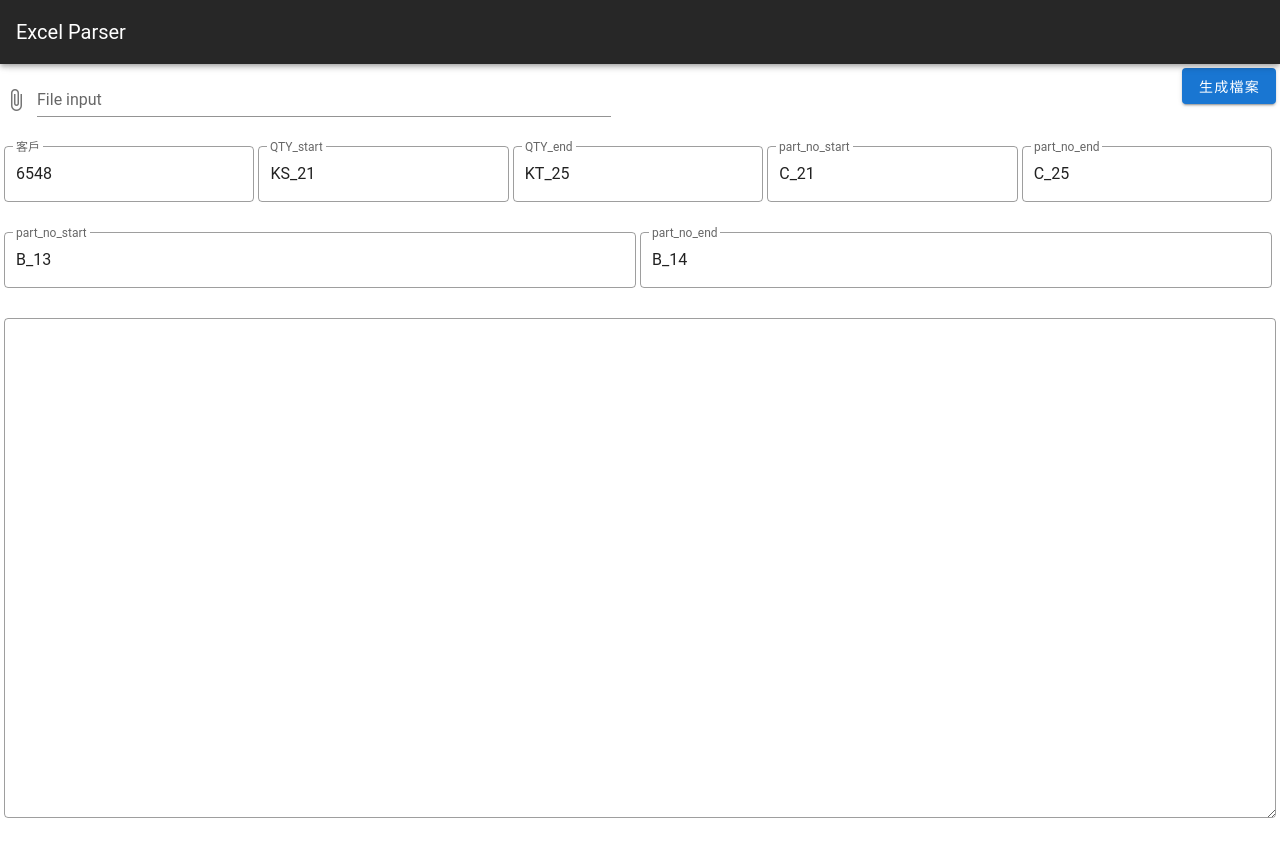
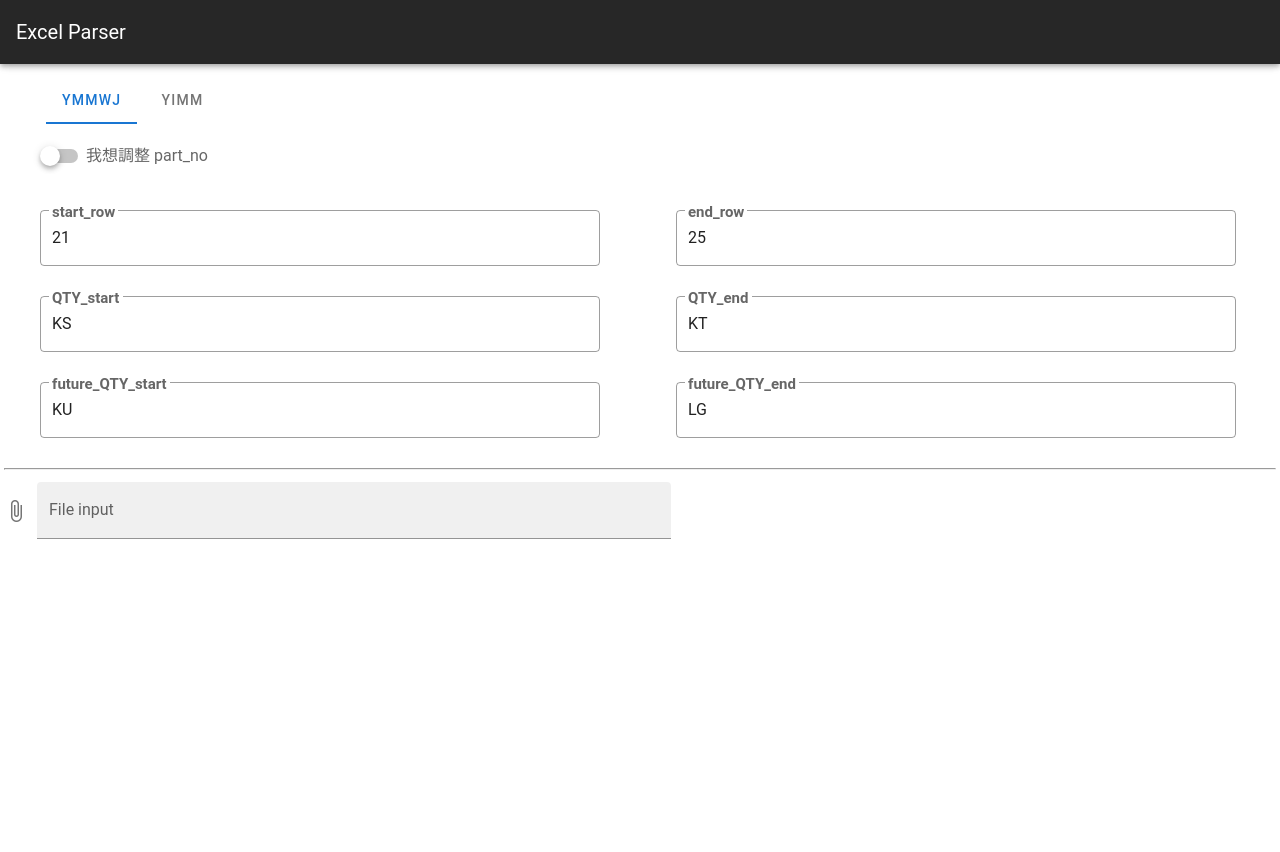
Before and after one commit to jimmylee850328/vue-tricks, a Vue app in the folder vue-excel-parser/: page / in a window 1280 px wide. After the commit the page ends 800 px from the top, so only its background shows below. Built offline with nearby package versions, Linux system fonts and the light colour scheme.

Commit message:
feat: write_excel_file function & optimize code

```diff
--- a/vue-excel-parser/package.json
+++ b/vue-excel-parser/package.json
@@ -23,6 +23,7 @@
     "vue-router": "^3.5.2",
     "vuetify": "^2.5.6",
     "vuex": "^3.6.0",
+    "write-excel-file": "^1.4.10",
     "xlsx": "^0.18.5"
   },
   "devDependencies": {
--- a/vue-excel-parser/src/js/components/excel-parser.vue
+++ b/vue-excel-parser/src/js/components/excel-parser.vue
@@ -1,7 +1,53 @@
 <template>
     <div>
-        <v-row no-gutters>
+        <v-row no-gutters class="mt-2">
+            <v-tabs
+                v-model="tab"
+                align-with-title
+            >
+                <v-tab
+                    v-for="(item, key, index) in param"
+                    :key="index"
+                >
+                    {{ key }}
+                </v-tab>
+            </v-tabs>
+
+            <v-tabs-items v-model="tab">
+                <v-tab-item
+                    v-for="(item, key, index) in param"
+                    :key="index"
+                >
+                    <v-switch
+                        v-model="part_no_is_visible"
+                        label="我想調整 part_no"
+                        class="px-9"
+                    ></v-switch>
+
+                    <v-row class="mt-5" no-gutters>
+                        <v-col
+                            v-for="(obj, obj_key, index) in item"
+                            :key="'obj_' + index"
+                            cols="6"
+                        >
+                            <v-text-field
+                                v-show="!obj_key.includes('part_no') || part_no_is_visible"
+                                :label="obj_key"
+                                v-model="item[obj_key]"
+                                outlined
+                                class="mr-1 px-9"
+                            ></v-text-field>
+                        </v-col>
+                    </v-row>
+                </v-tab-item>
+            </v-tabs-items>
+        </v-row>
+
+        <hr>
+
+        <v-row no-gutters class="mt-3">
             <v-file-input
+                filled
                 label="File input"
                 multiple
                 id="file-input"
@@ -9,108 +55,105 @@
                 @change="read_xlsx_file"
             ></v-file-input>
             <v-spacer></v-spacer>
-            <v-btn color="primary" @click="write_file()"> 生成檔案 </v-btn>
+            <!-- <v-btn color="primary" @click="write_file()" class="mr-2"> 生成檔案 </v-btn>
+            <v-btn color="primary" @click="write_excel_file()"> get excel </v-btn> -->
         </v-row>
-
-        <v-row no-gutters class="mt-2">
-            <v-text-field
-                label="客戶"
-                v-model="client"
-                outlined
-                class="mr-1"
-            ></v-text-field>
-
-            <v-text-field
-                label="QTY_start"
-                v-model="QTY_start"
-                outlined
-                class="mr-1"
-            ></v-text-field>
-
-            <v-text-field
-                label="QTY_end"
-                v-model="QTY_end"
-                outlined
-                class="mr-1"
-            ></v-text-field>
-
-            <v-text-field
-                label="part_no_start"
-                v-model="part_no_start"
-                outlined
-                class="mr-1"
-            ></v-text-field>
-
-            <v-text-field
-                label="part_no_end"
-                v-model="part_no_end"
-                outlined
-                class="mr-1"
-            ></v-text-field>
-
-            <v-text-field
-                label="part_no_start"
-                v-model="order_no_start"
-                outlined
-                class="mr-1"
-            ></v-text-field>
-
-            <v-text-field
-                label="part_no_end"
-                v-model="order_no_end"
-                outlined
-                class="mr-1"
-            ></v-text-field>
-        </v-row>
-
-        <v-textarea
-            v-model="answer"
-            outlined
-            height="500"
-        >
-        </v-textarea>
     </div>
 </template>
 
 <script>
     import {readSheetNames} from 'read-excel-file';
     import readXlsxFile from 'read-excel-file';
+    import writeXlsxFile from 'write-excel-file';
+    import { schema } from '/static/config/YIMM.js';
     import moment from 'moment';
 
     export default {
         data() {
             return {
                 client: "6548",
-                order_date: moment().format("YYYY-MM-DD"),
-                QTY_start: "KS_21",
-                QTY_end: "KT_25",
-                part_no_start: "C_21",
-                part_no_end: "C_25",
-                order_no_start: "B_13",
-                order_no_end: "B_14",
+                order_date: new Date(),
 
+                param: {
+                    "YMMWJ": {
+                        start_row: 21,
+                        end_row: 25,
+
+                        QTY_start: "KS",
+                        QTY_end: "KT",
+
+                        future_QTY_start: "KU",
+                        future_QTY_end: "LG",
+
+                        part_no_start: "C",
+                        part_no_end: "C",
+                    },
+                    "YIMM": {
+                        start_row: 19,
+                        end_row: 49,
+
+                        QTY_start: "KY",
+                        QTY_end: "KZ",
+                        future_QTY_start: "LA",
+                        future_QTY_end: "LM",
+
+                        part_no_start: "C",
+                        part_no_end: "C",
+                    }
+                },
+                part_no_is_visible: false,
                 file_json: {},
                 sheet_names: [],
-                answer: ""
+                excel_object: {},
+                tab: null
             }
         },
 
+        created () {
+            this.init();
+        },
+
         methods: {
-            read_xlsx_file ($event) {
-                readSheetNames($event[0]).then((sheetNames) => {
-                    sheetNames.forEach((sheetName) => {
-                        readXlsxFile($event[0], { sheet: sheetName }).then((rows) => {
-                            this.file_json[sheetName] = rows;
-                        })
-                    });
-                })
+            to_letters (num) {
+                let mod = num % 26,
+                    pow = num / 26 | 0,
+                    out = mod ? String.fromCharCode(64 + mod) : (--pow, 'Z');
+                return pow ? this.to_letters(pow) + out : out;
             },
 
-            get_list (start_str, end_str, diff) {
-                let start_col = this.from_letters(start_str.split("_")[0], 1);
-                let start_row = +start_str.split("_")[1] - 1;
-                let end_col = this.from_letters(end_str.split("_")[0], 1);
-                let end_row = +end_str.split("_")[1] - 1;
+            from_letters (str, diff = 0) {
+                let out = 0, len = str.length, pos = len;
+                while (--pos > -1) {
+                    out += (str.charCodeAt(pos) - 64) * Math.pow(26, len - 1 - pos);
+                }
+                return out + diff;
+            },
+
+            init () {
+                // let current_date = moment();
+                // let fixed_date = moment('2022-07-01');
+                // const months = current_date.diff(fixed_date, 'months');
+
+                // this.QTY_start = `${this.to_letters(this.from_letters("KS", 2 * months))}_21`;
+                // this.QTY_end = `${this.to_letters(this.from_letters("KT", 2 * months))}_25`;
+            },
+
+            async read_xlsx_file ($event) {
+                this.sheet_names = await readSheetNames($event[0]);
+                for (let i = 0; i < this.sheet_names.length; i++) {
+                    let sheet_name = this.sheet_names[i];
+                    this.file_json[sheet_name] = await readXlsxFile($event[0], { sheet: sheet_name });
+                }
+
+                this.write_file();
+                // this.write_excel_file();
+            },
+
+            get_list (origin_start_col, origin_start_row, origin_end_col, origin_end_row, diff) {
+                let start_col = this.from_letters(origin_start_col, -1);
+                let start_row = origin_start_row - 1;
+                let end_col = this.from_letters(origin_end_col, -1);
+                let end_row = origin_end_row - 1;
 
                 let list = [];
                 for (let i = start_col; i <= end_col; i++) {
@@ -123,51 +166,81 @@
             },
 
             write_file () {
-                let QTY_list = this.get_list(this.QTY_start, this.QTY_end, 2);
-                let part_no_list = this.get_list(this.part_no_start, this.part_no_end, 2);
-                let order_no_list = this.get_list(this.order_no_start, this.order_no_end, 1);
-                let answer = [];
+                this.sheet_names.forEach(sheet_name => {
+                    let QTY_list = this.get_list(this.param[sheet_name]['QTY_start'], this.param[sheet_name]['start_row'], this.param[sheet_name]['QTY_end'], this.param[sheet_name]['end_row'], 2);
+                    let future_QTY_list = this.get_list(this.param[sheet_name]['future_QTY_start'], this.param[sheet_name]['start_row'], this.param[sheet_name]['future_QTY_end'], this.param[sheet_name]['end_row'], 2);
+                    let part_no_list = this.get_list(this.param[sheet_name]['part_no_start'], this.param[sheet_name]['start_row'], this.param[sheet_name]['part_no_end'], this.param[sheet_name]['end_row'], 2);
+                    let order_no_list = this.file_json[sheet_name].map(x => x[1]).filter(x => typeof(x) == 'string' && x.includes(":")).map(x => x.split(":")[1].trim());
+                    let current_objects = [];
+                    let future_objects = [];
 
-                for (let i = 0; i < order_no_list.length; i++) {
-                    for (let j = 0; j < part_no_list.length; j++) {
-                        let part_no_row = part_no_list[j].split("_")[0];
-                        let part_no_col = part_no_list[j].split("_")[1];
-                        let order_no_row = order_no_list[i].split("_")[0];
-                        let order_no_col = order_no_list[i].split("_")[1];
-                        let QTY_list_row = QTY_list[order_no_list.length * i + j].split("_")[0];
-                        let QTY_list_col = QTY_list[order_no_list.length * i + j].split("_")[1];
+                    for (let k = 0; k < QTY_list.length; k++) {
+                        let part_no_row = part_no_list[k % part_no_list.length].split("_")[0];
+                        let part_no_col = part_no_list[k % part_no_list.length].split("_")[1];
+                        let QTY_list_row = QTY_list[k].split("_")[0];
+                        let QTY_list_col = QTY_list[k].split("_")[1];
 
-                        let part_no = this.file_json['YMMWJ'][part_no_col][part_no_row];
-                        let order_no = this.file_json['YMMWJ'][order_no_col][order_no_row].replace("Order No :  ", "");
-                        let QTY_info = this.file_json['YMMWJ'][QTY_list_col][QTY_list_row];
+                        let order_no = order_no_list[k % order_no_list.length];
+                        let part_no = this.file_json[sheet_name][part_no_col][part_no_row];
+                        let QTY_info = this.file_json[sheet_name][QTY_list_col][QTY_list_row];
 
-                        if (QTY_info != 0)
-                            answer.push(`${this.client}\t${this.client}\t${this.order_date}\t${part_no}\t${order_no}\t${QTY_info}`);
+                        if (QTY_info != 0) {
+                            current_objects.push({
+                                "client": this.client,
+                                "consignee": this.client,
+                                "order_date": this.order_date,
+                                "part_no": part_no,
+                                "order_no": order_no,
+                                "QTY": QTY_info,
+                            })
+                        }
                     }
-                }
 
-                this.answer = answer.join("\n");
+                    for (let k = 0; k < future_QTY_list.length; k++) {
+                        let part_no_row = part_no_list[k % part_no_list.length].split("_")[0];
+                        let part_no_col = part_no_list[k % part_no_list.length].split("_")[1];
+                        let QTY_list_row = future_QTY_list[k].split("_")[0];
+                        let QTY_list_col = future_QTY_list[k].split("_")[1];
+
+                        let part_no = this.file_json[sheet_name][part_no_col][part_no_row];
+                        let QTY_info = this.file_json[sheet_name][QTY_list_col][QTY_list_row];
+
+                        future_objects.push({
+                            "client": this.client,
+                            "part_no": part_no,
+                            "QTY": QTY_info,
+                        })
+                    }
+
+                    this.excel_object[sheet_name] = current_objects;
+                    this.excel_object[sheet_name + '_future'] = future_objects;
+                });
             },
 
-            to_letters (num) {
-                let mod = num % 26,
-                    pow = num / 26 | 0,
-                    out = mod ? String.fromCharCode(64 + mod) : (--pow, 'Z');
-                return pow ? this.to_letters(pow) + out : out;
-            },
-
-            from_letters (str, diff = 0) {
-                let out = 0, len = str.length, pos = len;
-                while (--pos > -1) {
-                    out += (str.charCodeAt(pos) - 64) * Math.pow(26, len - 1 - pos);
+            write_excel_file () {
+                for (let sheet_name in this.excel_object) {
+                    let temp_schema = sheet_name.includes("future") ? schema['future'] : schema['current'];
+                    writeXlsxFile(this.excel_object[sheet_name], {
+                        schema: temp_schema,
+                        headerStyle: {
+                            backgroundColor: '#deeaf6',
+                        },
+                        fileName: 'file.xlsx',
+                        fontSize: 12
+                    });
                 }
-                return out - diff;
-            },
+            }
         },
     };
 </script>
 
 <style lang="scss" scoped>
+    ::v-deep .v-label {
+        font-size: 1em
+    }
 
-
+    ::v-deep .v-label--active {
+        font-size: 1.25em;
+        font-weight: bold;
+    }
 </style>
--- /dev/null
+++ b/vue-excel-parser/static/config/YIMM.js
@@ -0,0 +1,108 @@
+export const schema = {
+    "current": [
+        {
+            column: '客戶',
+            type: String,
+            value: info => info.client
+        },
+        {
+            column: 'Consignee',
+            type: String,
+            value: info => info.consignee
+        },
+        {
+            column: '訂單日',
+            type: Date,
+            format: 'yyyy/mm/dd',
+            value: info => info.order_date
+        },
+        {
+            column: 'Part NO',
+            type: String,
+            value: info => info.part_no
+        },
+        {
+            column: 'Order NO',
+            type: String,
+            value: info => info.order_no
+        },
+        {
+            column: 'QTY',
+            type: Number,
+            value: info => info.QTY
+        },
+        {
+            column: '出貨日',
+            type: Date,
+            format: 'yyyy/mm/dd',
+            value: info => info.order_date
+        },
+        {
+            column: '結關日',
+            type: Date,
+            format: 'yyyy/mm/dd',
+            value: info => info.order_date
+        },
+        {
+            column: 'ETD',
+            type: Date,
+            format: 'yyyy/mm/dd',
+            value: info => info.order_date
+        },
+        {
+            column: 'ETA',
+            type: Date,
+            format: 'yyyy/mm/dd',
+            value: info => info.order_date
+        },
+        {
+            column: 'MODE',
+            type: String,
+            value: info => ""
+        },
+        {
+            column: 'SHIP',
+            type: String,
+            value: info => ""
+        },
+        {
+            column: 'YMTT Remark',
+            type: String,
+            value: info => ""
+        },
+        {
+            column: 'Supplier Remark',
+            type: String,
+            value: info => ""
+        }
+    ],
+
+    "future": [
+        {
+            column: 'ETD',
+            type: Date,
+            format: 'yyyy/mm/dd',
+            value: info => new Date()
+        },
+        {
+            column: '客戶名稱',
+            type: String,
+            value: info => info.client
+        },
+        {
+            column: 'SET 名稱',
+            type: String,
+            value: info => ""
+        },
+        {
+            column: '零件號碼',
+            type: String,
+            value: info => info.part_no
+        },
+        {
+            column: '數量',
+            type: Number,
+            value: info => info.QTY
+        },
+    ]
+}
```
